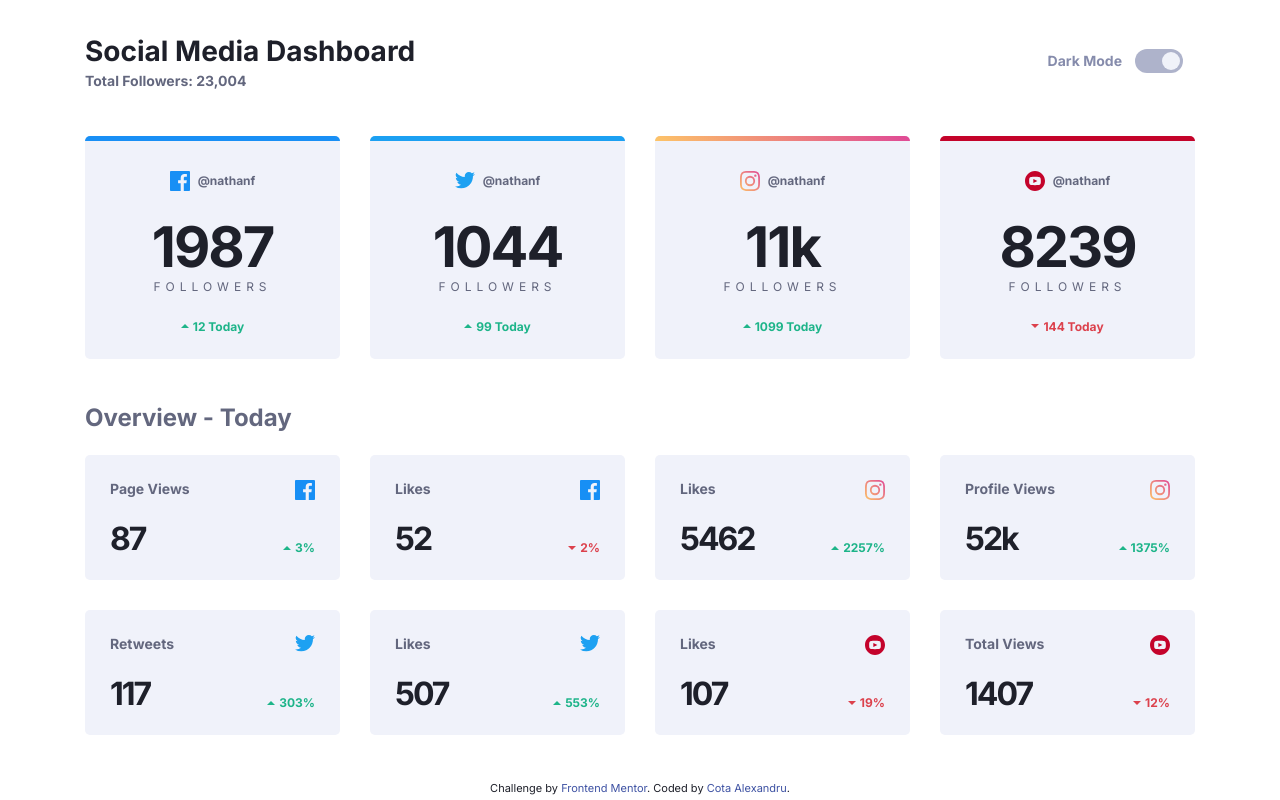
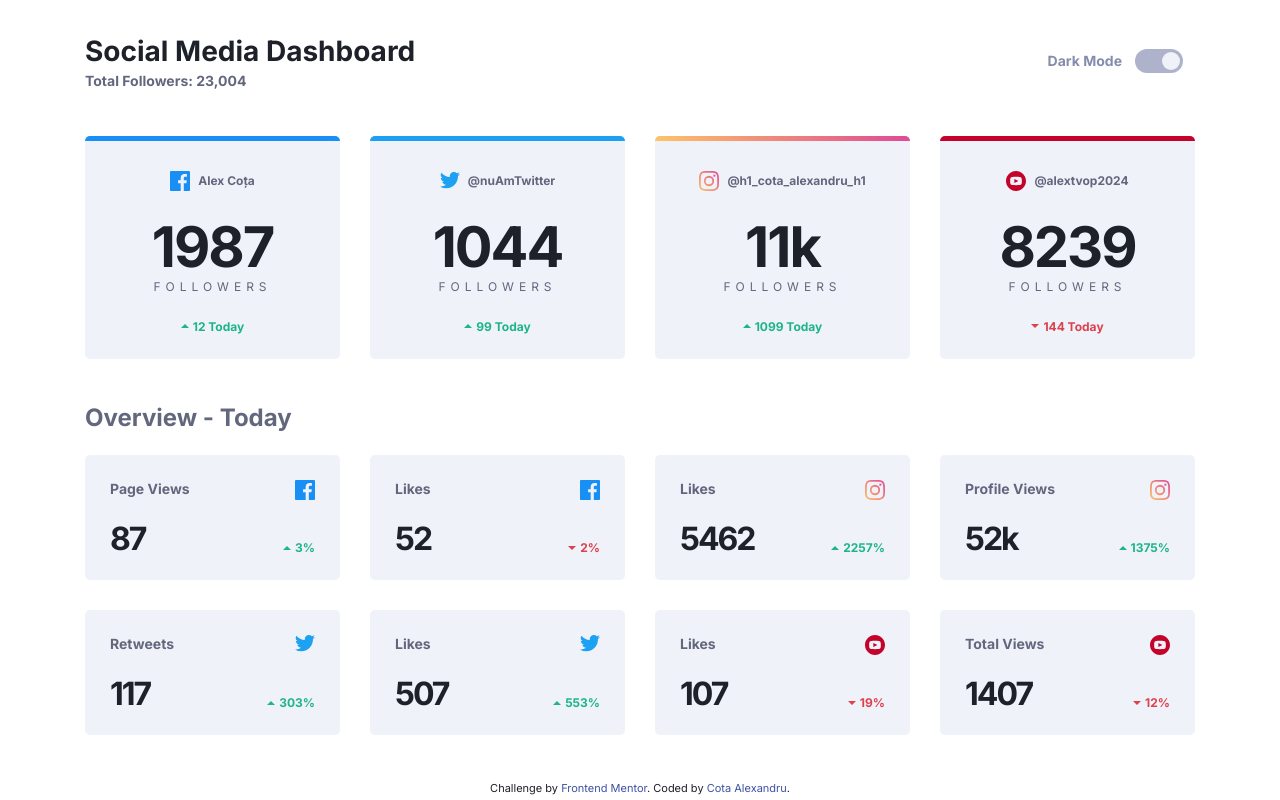
Before and after one commit to sksksk2024/fem-dklt-toggle, a website: page index.html in a window 1280 px wide. Drawn offline with Linux system fonts and the light colour scheme.

Commit message:
personalised

```diff
--- a/index.html
+++ b/index.html
@@ -70,7 +70,7 @@
               src="./images/icon-facebook.svg"
               alt="Facebook"
             />
-            <div class="card__username">@nathanf</div>
+            <div class="card__username">Alex Coța</div>
           </div>
           <div class="card__followers">
             <div class="card__count card__count--big">1987</div>
@@ -89,7 +89,7 @@
               src="./images/icon-twitter.svg"
               alt="Twitter"
             />
-            <div class="card__username">@nathanf</div>
+            <div class="card__username">@nuAmTwitter</div>
           </div>
           <div class="card__followers">
             <div class="card__count card__count--big">1044</div>
@@ -108,7 +108,7 @@
               src="./images/icon-instagram.svg"
               alt="Instagram"
             />
-            <div class="card__username">@nathanf</div>
+            <div class="card__username">@h1_cota_alexandru_h1</div>
           </div>
           <div class="card__followers">
             <div class="card__count card__count--big">11k</div>
@@ -127,7 +127,7 @@
               src="./images/icon-youtube.svg"
               alt="YouTube"
             />
-            <div class="card__username">@nathanf</div>
+            <div class="card__username">@alextvop2024</div>
           </div>
           <div class="card__followers">
             <div class="card__count card__count--big">8239</div>
```
